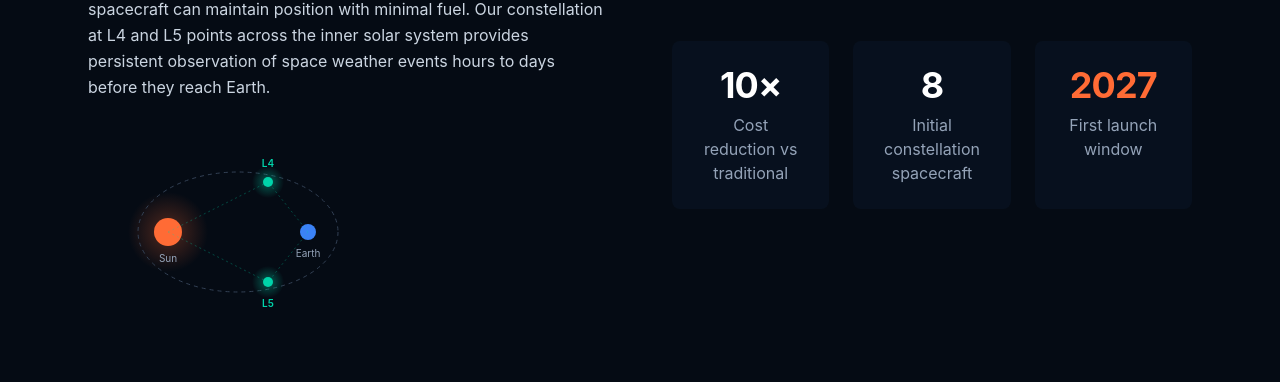
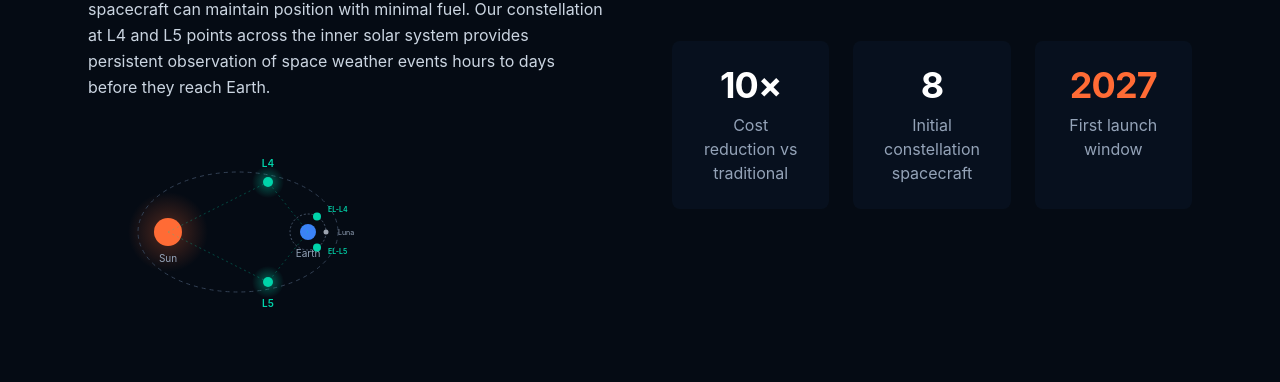
Before and after one commit to tommytoyou/deep-space-dynamics, a React (Create React App) app: page / in a window 1280 px wide. Shown: the part 1677-2059 px from the top of the page. Built offline with nearby package versions, Linux system fonts and the light colour scheme; the HTML template or start-up script is replaced by a standard one.

Commit message:
Add Moon and EL-L4/L5 to homepage diagram

```diff
--- a/src/components/home/Stats.jsx
+++ b/src/components/home/Stats.jsx
@@ -46,6 +46,23 @@ const LagrangeDiagram = () => (
     <text x="220" y="125" textAnchor="middle" fill="#94a3b8" fontSize="10" fontFamily="Inter">
       Earth
     </text>
+
+    {/* Moon orbit around Earth (dashed circle) */}
+    <circle cx="220" cy="100" r="18" stroke="#475569" strokeWidth="1" fill="none" strokeDasharray="2 2" />
+
+    {/* Moon (positioned on orbit at right side) */}
+    <circle cx="238" cy="100" r="2.5" fill="#9ca3af" />
+    <text x="250" y="103" fill="#94a3b8" fontSize="7" fontFamily="Inter">Luna</text>
+
+    {/* Earth-Moon L4 (60° ahead of Moon on lunar orbit) */}
+    {/* Moon at 0° (right), L4 at 60° ahead (counter-clockwise): x = 220 + 18*cos(-60°), y = 100 + 18*sin(-60°) */}
+    <circle cx="229" cy="84.4" r="4" fill="#00D4AA" />
+    <text x="240" y="80" fill="#00D4AA" fontSize="7" fontWeight="600" fontFamily="Inter">EL-L4</text>
+
+    {/* Earth-Moon L5 (60° behind Moon on lunar orbit) */}
+    {/* Moon at 0° (right), L5 at 60° behind (clockwise): x = 220 + 18*cos(60°), y = 100 + 18*sin(60°) */}
+    <circle cx="229" cy="115.6" r="4" fill="#00D4AA" />
+    <text x="240" y="122" fill="#00D4AA" fontSize="7" fontWeight="600" fontFamily="Inter">EL-L5</text>
 
     {/* L4 Point (leading) */}
     <circle cx="180" cy="50" r="16" fill="url(#lagrangeGlow)" />
```
